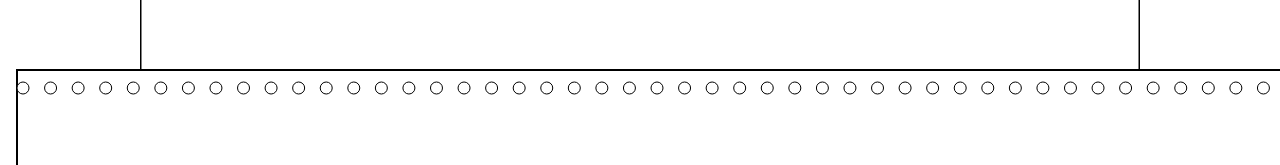
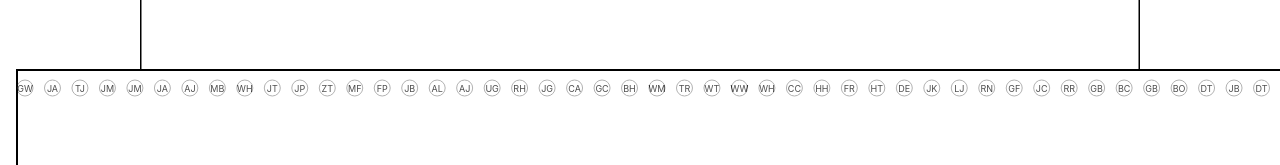
Before and after one commit to vaishalivr/US-Presidents, a Svelte app: page / in a window 1280 px wide. Shown: the part 633-798 px from the top of the page. Built offline with nearby package versions, Linux system fonts and the light colour scheme.

Commit message:
added presidents name to legend

```diff
--- a/src/components/stickyYearsDiv.svelte
+++ b/src/components/stickyYearsDiv.svelte
@@ -7,7 +7,7 @@
 
   let svgWidth = 0;
   let svgHeight = 0;
-  const desktopRadius = 6;
+  const desktopRadius = 8;
   const mobileRadius = 4;
 
   const updateDimensions = () => {
@@ -22,6 +22,18 @@
 
   const handleCircleClick = (event) => {
     selectedCircleId.set(event.target.id);
+  };
+
+  console.log($presidents);
+
+  const getInitials = (name) => {
+    const parts = name.split(" ");
+    if (parts.length === 1) {
+      return parts[0][0].toUpperCase();
+    }
+    const firstInitial = parts[0][0].toUpperCase();
+    const lastInitial = parts[parts.length - 1][0].toUpperCase();
+    return firstInitial + lastInitial;
   };
 </script>
 
@@ -38,13 +50,25 @@
     />
 
     <!-- code for all circles in a row -->
-    {#each Array(totalDots) as _, index}
+    {#each $presidents as president, index}
+      <text
+        x={(index / (totalDots - 1)) * (svgWidth - 2 * desktopRadius) +
+          desktopRadius}
+        y="18"
+        text-anchor="middle"
+        font-size="9px"
+        fill="black"
+        dy="4"
+      >
+        {getInitials(president.name)}
+      </text>
       <circle
         cx={(index / (totalDots - 1)) * (svgWidth - 2 * desktopRadius) +
           desktopRadius}
         cy="18"
         r={desktopRadius}
         fill="white"
+        opacity="0.3"
         stroke="black"
         id={`circle-${index}`}
         on:click={handleCircleClick}
@@ -66,14 +90,28 @@
       stroke-width="2"
     />
 
-    {#each Array(totalDots) as _, index}
+    {#each $presidents as president, index}
+      <text
+        x="10"
+        y={(index / (totalDots - 1)) * (svgHeight - 2 * mobileRadius) +
+          mobileRadius +
+          4}
+        text-anchor="middle"
+        font-size="6px"
+        fill="black"
+      >
+        {getInitials(president.name)}
+      </text>
+
       <circle
         cx="10"
         cy={(index / (totalDots - 1)) * (svgHeight - 2 * mobileRadius) +
           mobileRadius}
         r={mobileRadius}
-        fill="red"
-        id={`circle-${1732 + index}`}
+        fill="white"
+        opacity="0.3"
+        stroke="black"
+        id={`circle-${index}`}
         on:click={handleCircleClick}
         on:keydown={(e) => e.key === "Enter" && handleCircleClick(e)}
       />
```
Also changed, not shown: public/build/bundle.js, 1 other file (tests, documents, lock files or other folders).
